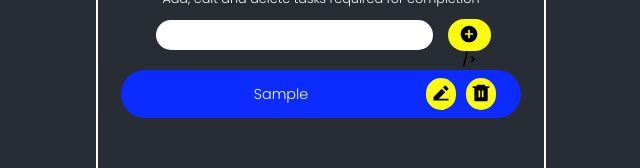
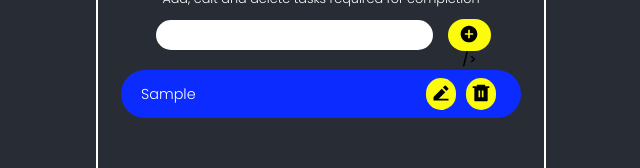
Before and after one commit to SKenzler/react-to-do-list, a React (Create React App) app: page / in a window 1280 px wide. Both pictures are taken after typing "Sample" into the empty fields and a click on the button "/>". Shown: the part 269-437 px from the top of the page, without its empty margins (319-959 px from the left). Built offline with nearby package versions, Linux system fonts and the light colour scheme.

Commit message:
finalise edit function and tweek css

```diff
--- a/package.json
+++ b/package.json
@@ -1,6 +1,7 @@
 {
   "name": "react-to-do-list",
   "version": "0.1.0",
+  "homepage": "https://skenzler.github.io/react-to-do-list",
   "private": true,
   "dependencies": {
     "@testing-library/jest-dom": "^5.16.5",
@@ -13,6 +14,8 @@
     "web-vitals": "^2.1.4"
   },
   "scripts": {
+    "predeploy": "npm run build",
+    "deploy": "gh-pages -d build",
     "start": "react-scripts start",
     "build": "react-scripts build",
     "test": "react-scripts test",
@@ -35,5 +38,8 @@
       "last 1 firefox version",
       "last 1 safari version"
     ]
+  },
+  "devDependencies": {
+    "gh-pages": "^4.0.0"
   }
 }
--- a/src/App.css
+++ b/src/App.css
@@ -58,6 +58,7 @@ body {
 .task-form > input {
   width: 90%;
   padding: 5px;
+  text-indent: 10px;
   border-radius: 20px;
   border: none;
   margin: 10px;
@@ -70,6 +71,11 @@ body {
   padding: 5px;
   border-radius: 20px;
   margin: 0 5px;
+  transition: opacity 0.3s ease-in;
+}
+
+.btn-add:hover, .btn-edit:hover, .btn-delete:hover {
+  opacity: 0.75;
 }
 
 .task-list {
@@ -78,7 +84,7 @@ body {
 
 .task-item {
   display: flex;
-  justify-content: flex-start;
+  justify-content: flex-end;
   align-items: center;
   width: 400px;
   padding: 8px 20px;
@@ -89,6 +95,7 @@ body {
 
 .task-text {
   flex: 1;
+  text-align: start;
   font-size: 0.9rem;
   font-weight: 300;
 }
--- a/src/Components/card.js
+++ b/src/Components/card.js
@@ -1,5 +1,4 @@
-import React from 'react';
-import { useState } from 'react';
+import React, { useState } from 'react';
 import { FaMarker } from 'react-icons/fa';
 import { RiAddCircleFill, RiEdit2Fill, RiDeleteBin6Fill } from 'react-icons/ri';
 
@@ -12,10 +11,18 @@ const Card = () => {
     const handleSubmit = (e) => {
         e.preventDefault();
 
+        if (editId) {
+            const editTask = taskList.find((i) => i.id === editId);
+            const updateTask = taskList.map((t) => t.id === editTask.id ? (t = { id: t.id, taskItem }) : { id: t.id, taskItem: t.taskItem });
+            setTaskList(updateTask);
+            setEditId(0);
+            setTaskItem("");
+            return;
+        }
+
         if (taskItem !== '') {
             setTaskList([{ id: `${taskItem}-${Date.now()}`, taskItem }, ...taskList])
             setTaskItem('');
-            console.log(taskList);
         }
     }
 
@@ -26,9 +33,8 @@ const Card = () => {
 
     const handleEdit = (id) => {
         const editTask = taskList.find((i) => i.id === id);
-        setTaskList(editTask.taskItem);
+        setTaskItem(editTask.taskItem);
         setEditId(id);
-        console.log(editTask);
     }
 
     return (
@@ -40,14 +46,14 @@ const Card = () => {
 
             <form className="task-form" onSubmit={handleSubmit}>
                 <input type='text' value={taskItem} onChange={(e) => setTaskItem(e.target.value)} />
-                <button type='submit' className="btn-add"> {editId?<RiEdit2Fill size={20} />:<RiAddCircleFill size={20} />} /></button>
+                <button type='submit' className="btn-add"> {editId ? <RiEdit2Fill size={20} /> : <RiAddCircleFill size={20} />} /></button>
             </form>
 
             <ul className="task-list">
 
                 {taskList.map((t) => (
-                    <li className="task-item">
-                        <span className="task-text" key={t.id}>{t.taskItem}</span>
+                    <li className="task-item" key={t.id}>
+                        <span className="task-text">{t.taskItem}</span>
                         <button type='button' className="btn-edit" onClick={() => handleEdit(t.id)}><RiEdit2Fill size={20} /></button>
                         <button type='button' className="btn-delete" onClick={() => handleDelete(t.id)}><RiDeleteBin6Fill size={20} /></button>
                     </li>
```
Also changed, not shown: 1 other file (tests, documents, lock files or other folders).
